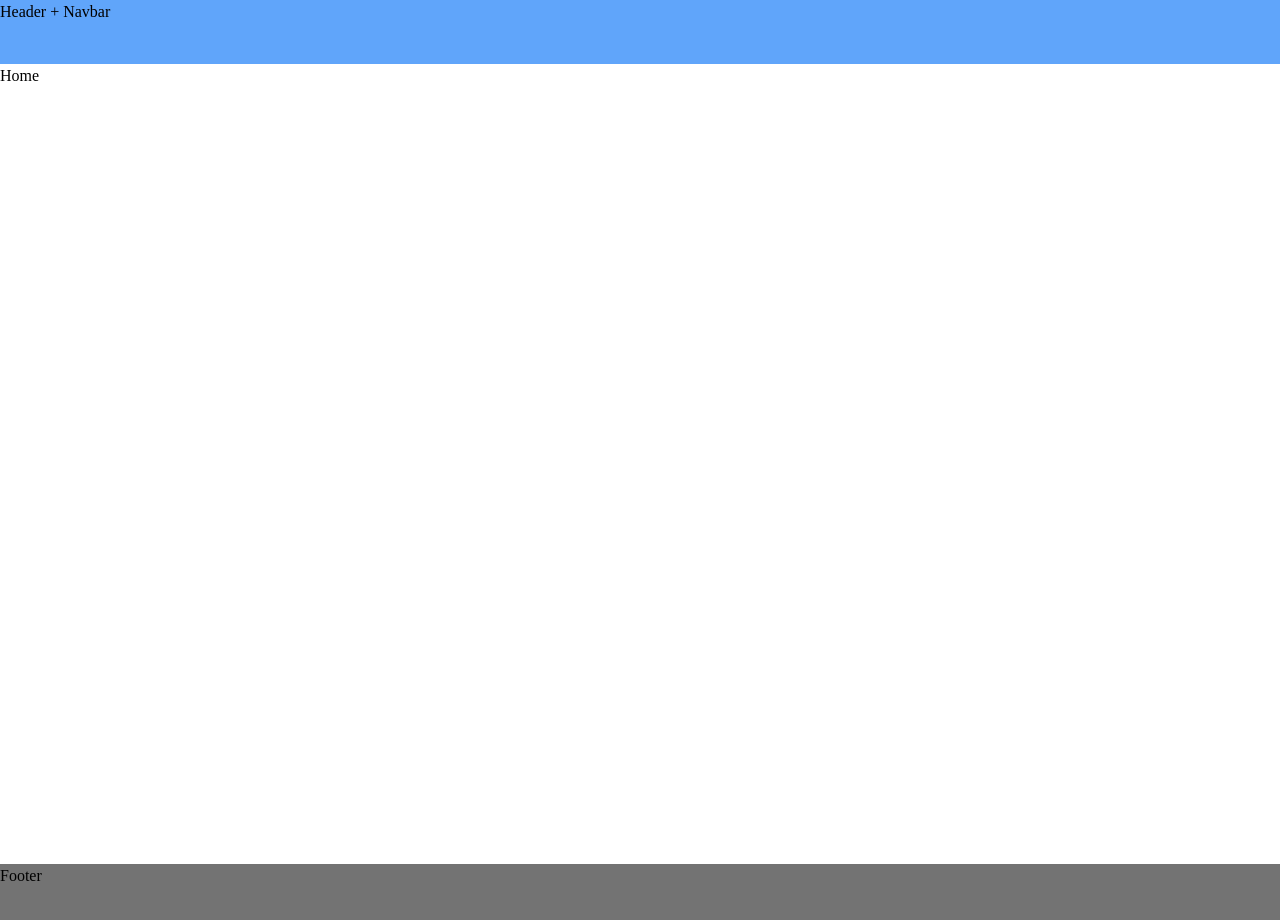
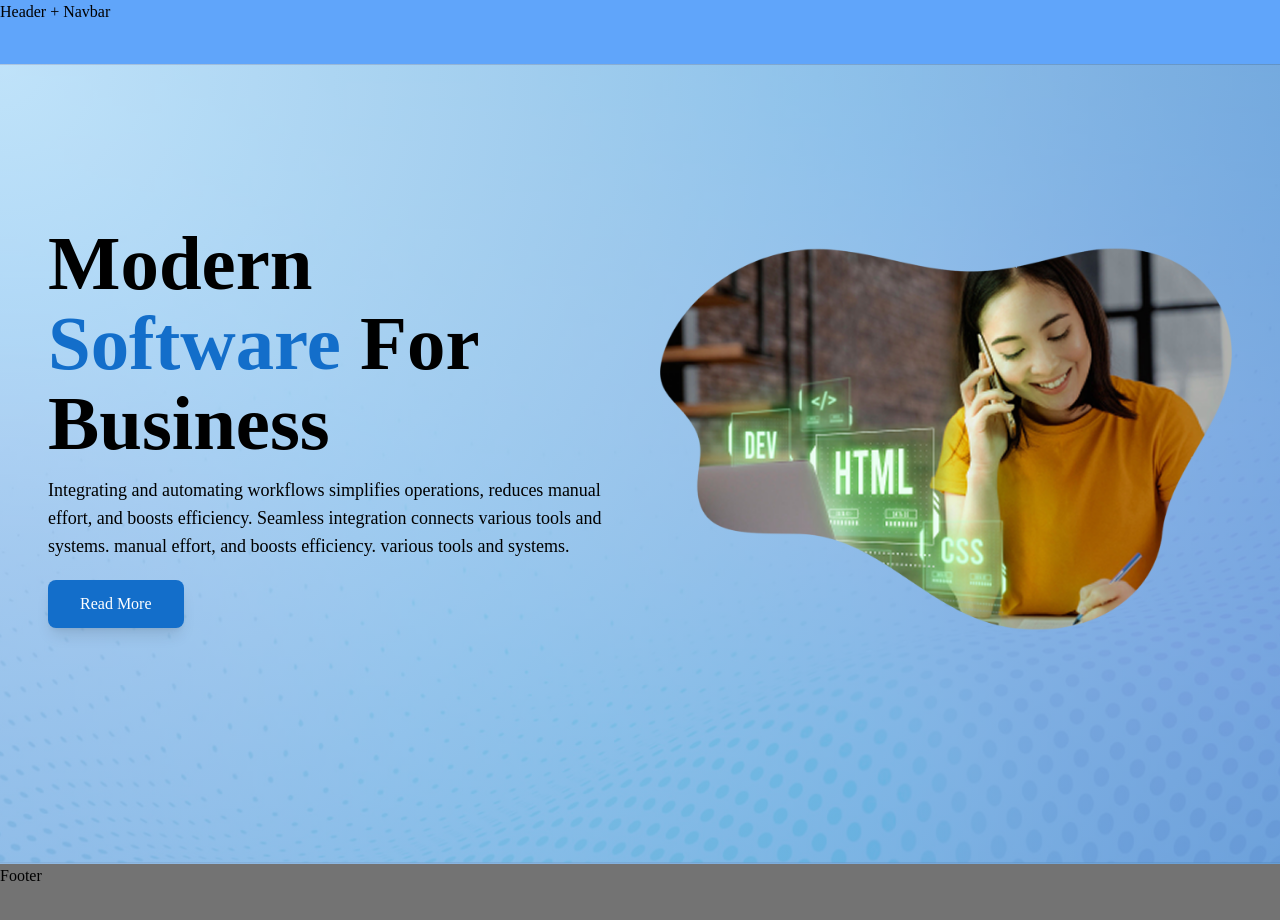
Before and after one commit to GA-Soft-Solution/WebSite, a React (Vite) app: page / in a window 1280 px wide. Shown: the top 920 px of the page. Built offline with nearby package versions, Linux system fonts and the light colour scheme.

Commit message:
Update Home.jsx

```diff
--- a/src/pages/Home.jsx
+++ b/src/pages/Home.jsx
@@ -1,7 +1,15 @@
+
+import HomeHeroSection from "../ui/HomeHeroSection";
+
 function Home() {
   return (
     <>
-      <div>Home</div>
+
+
+         <HomeHeroSection />
+
+
+
     </>
   );
 }
```
